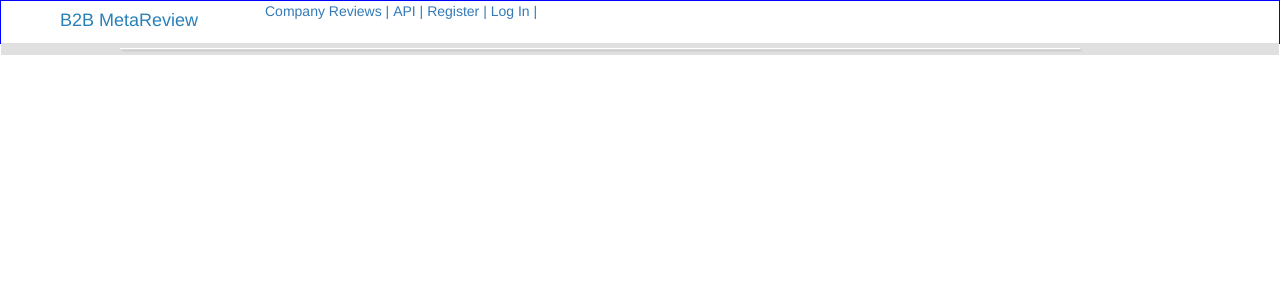
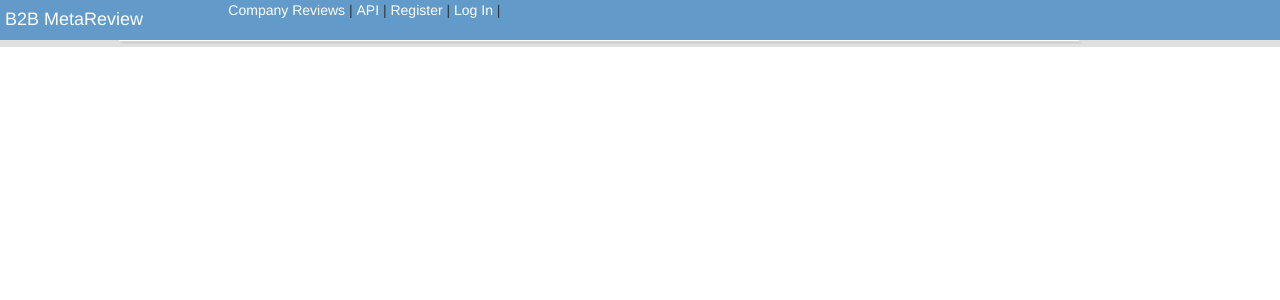
Before and after one commit to mangowolf/vendor_review, a Django app: page / in a window 1280 px wide. Shown: the top 300 px of the page. Run offline with Django 3.2, Linux system fonts and the light colour scheme; data that the repository does not hold is empty; some libraries are stand-ins or nearby versions.

Commit message:
Type: UI Added more styling to navbar.

```diff
--- a/review/static/review/css/style.css
+++ b/review/static/review/css/style.css
@@ -3,11 +3,11 @@ h1,h2{
 }
 
 body{
-  border: 1px solid blue;
 }
 
 footer{
   background: black;
+  margin: auto;
 }
 
 /*INDEX PAGE*/
@@ -23,7 +23,16 @@ footer{
 }
 
 .container{
-    margin-bottom: 2px;
+    background-color: #629ac9;
+}
+
+.nav-header-text{
+    color: white;
+    text-decoration: none;
+}
+
+a.nav-header-text:hover{
+  text-decoration: none;
 }
 
 /*COMPANY REVIEW PAGE*/
@@ -73,7 +82,6 @@ footer{
     background: white;
     box-shadow: 2px 2px 2px #bababa;
     margin-bottom: 5px;
-    margin-top: 5px;
 }
 
 .review-content{
--- a/review/templates/review/base.html
+++ b/review/templates/review/base.html
@@ -21,22 +21,22 @@
     {% block extra_head %}{% endblock %}
 </head>
 <body>
-    <nav class="container">
+    <nav class="container col-md-12">
         <div class="row">
             <div class="col-md-2 logo">
-                <h4>B2B MetaReview</h4>
+                <h4 class="nav-header-text">B2B MetaReview</h4>
             </div>
             <div class="col-md-10">
                 <ul class="nav-ul-item">
-                    <li class="nav-list-item"><a href="/review/company_review">Company Reviews |</a></li>
-                    <li class="nav-list-item"><a href="{% url 'api' %}">API |</a></li>
+                    <li class="nav-list-item"><a class="nav-header-text" href="/review/company_review">Company Reviews</a> |</li>
+                    <li class="nav-list-item"><a class="nav-header-text" href="{% url 'api' %}">API</a> |</li>
                     {% if user.is_authenticated %}
-                        <li class="nav-list-item"><a href="{% url 'new_company_review' %}">Write a Review |</a></li>
+                        <li class="nav-list-item"><a class="nav-header-text" href="{% url 'new_company_review' %}">Write a Review</a> |</li>
                         <li class="nav-list-item">Hello {{ user.username }} | <a href="{% url 'logout' %}">Log Out</a></li>
 
                     {% else %}
-                        <li class="nav-list-item"><a href="/review/registration">Register |</a></li>
-                        <li class="nav-list-item"><a href="{% url 'login' %}">Log In |</a></li>
+                        <li class="nav-list-item"><a class="nav-header-text" href="/review/registration">Register</a> |</li>
+                        <li class="nav-list-item"><a class="nav-header-text" href="{% url 'login' %}">Log In</a> |</li>
                     {% endif %}
 
                 </ul>
```
